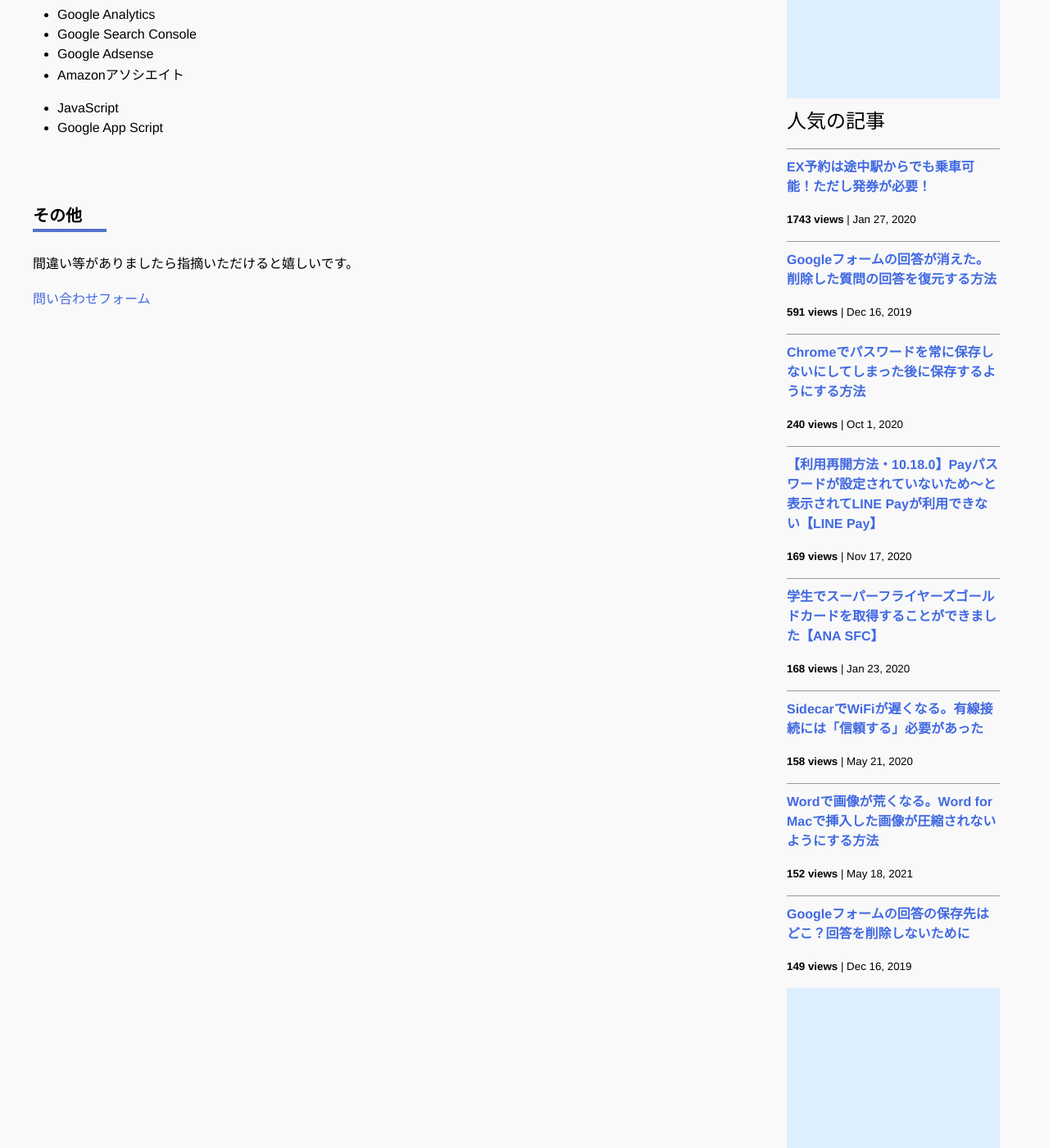
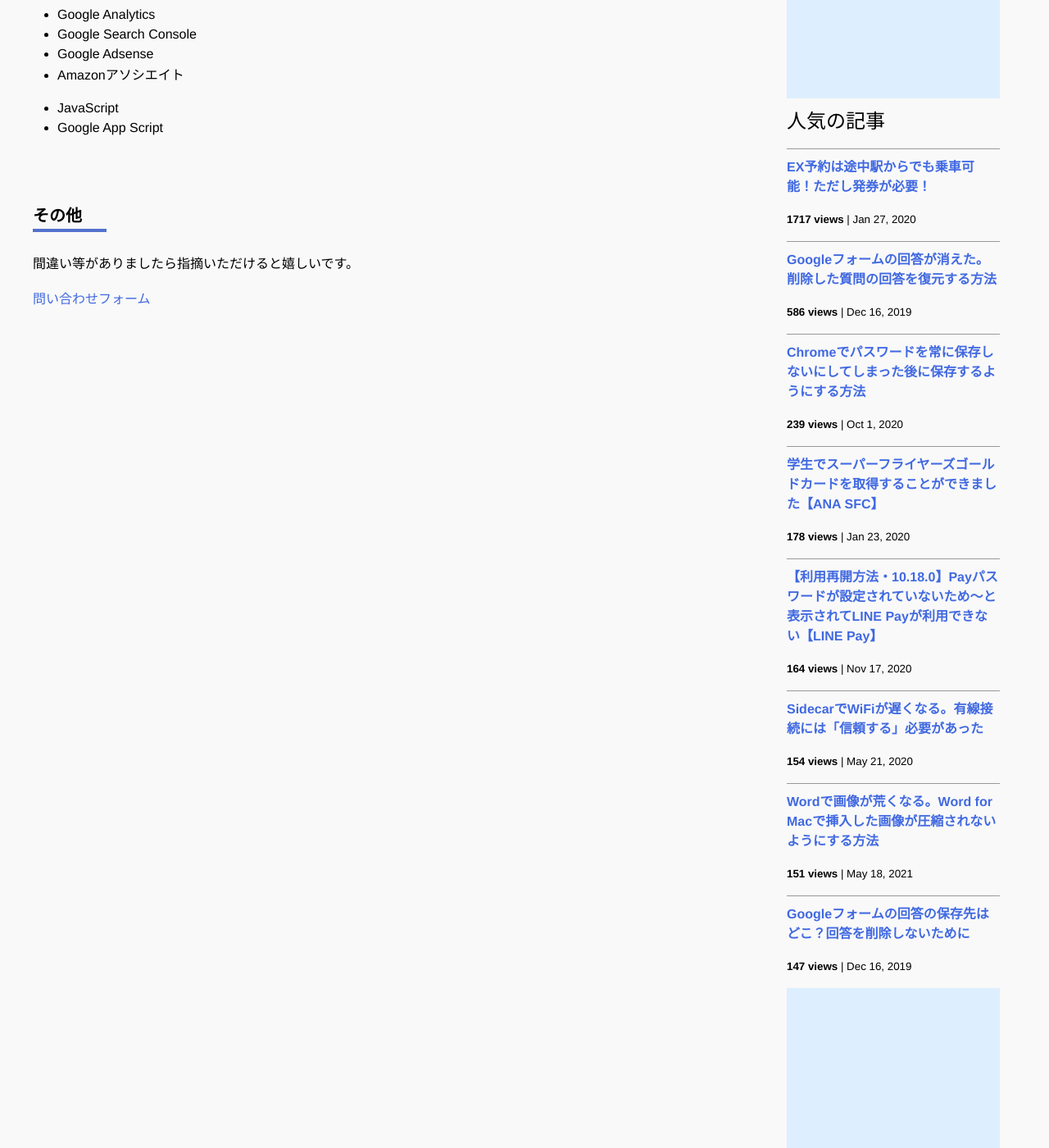
Before and after one commit to iwanaminami/shoyaiwaname, a Jekyll site: the page built from about.markdown, in a window 1280 px wide and 1400 px high, scrolled down 693 px. Shown: the whole window at 82% size. Built offline with Jekyll 4.4.1, drawn with Linux system fonts in a browser that asks for light colours; nearby versions of some CDN libraries; comment, search, counter and statistics services are not loaded.

Commit message:
a new commit message

```diff
--- a/_data/popularposts.yml
+++ b/_data/popularposts.yml
@@ -1,17 +1,17 @@
 side:
-  - view: 1743
+  - view: 1717
     url: /2020/01/27/ex-rideontheway.html
-  - view: 591
+  - view: 586
     url: /2019/12/16/restore-googleform.html
-  - view: 240
+  - view: 239
     url: /2020/10/01/googlepassword.html
-  - view: 169
+  - view: 178
+    url: /2020/01/23/sfcgold.html
+  - view: 164
     url: /2020/11/17/linepay.html
-  - view: 168
-    url: /2020/01/23/sfcgold.html
-  - view: 158
+  - view: 154
     url: /2020/05/21/sidecar-via-cable.html
-  - view: 152
+  - view: 151
     url: /2021/05/18/image-compression-word.html
-  - view: 149
+  - view: 147
     url: /2019/12/16/googleform-answers.html
```
